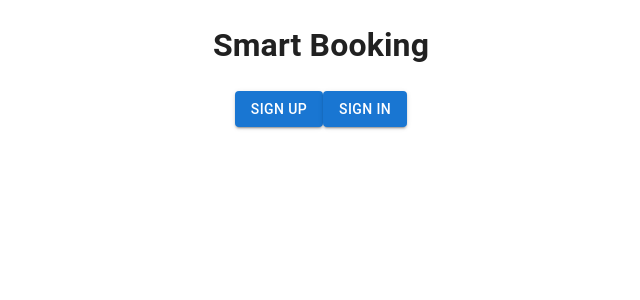
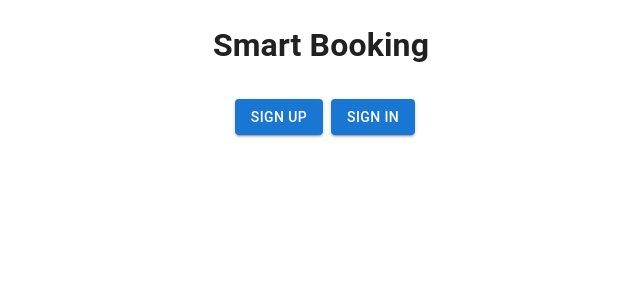
Before and after one commit to YevBor/smart-booking-frontend, a React (Vite) app in the folder frontend/: page / in a window 1280 px wide. Shown: the top 300 px of the page, without its empty margins (319-959 px from the left). Built offline with nearby package versions, Linux system fonts and the light colour scheme.

Commit message:
conected 2 new components

```diff
--- a/frontend/src/pages/Root.tsx
+++ b/frontend/src/pages/Root.tsx
@@ -1,7 +1,9 @@
 import { Box, Button, Card } from '@mui/material'
 import React from 'react'
+import { useNavigate } from 'react-router-dom';
 
 const Root = () => {
+  const navigate = useNavigate();
   return (
     <Box sx={{display:"flex",
     justifyContent:'center',
@@ -11,8 +13,8 @@ const Root = () => {
     }}  >
         <h1>Smart Booking</h1>
         <Box>
-            <Button variant="contained">sign up</Button>
-            <Button variant="contained">sign in</Button>
+            <Button variant="contained" onClick={()=> navigate('/sign-up')} sx={{m: 1}}>sign up</Button>
+            <Button variant="contained" onClick={()=> navigate('/sign-in')}>sign in</Button>
         </Box>
     </Box>
   )
```
Also changed, not shown: frontend/src/main.tsx (+9 -0 lines).
